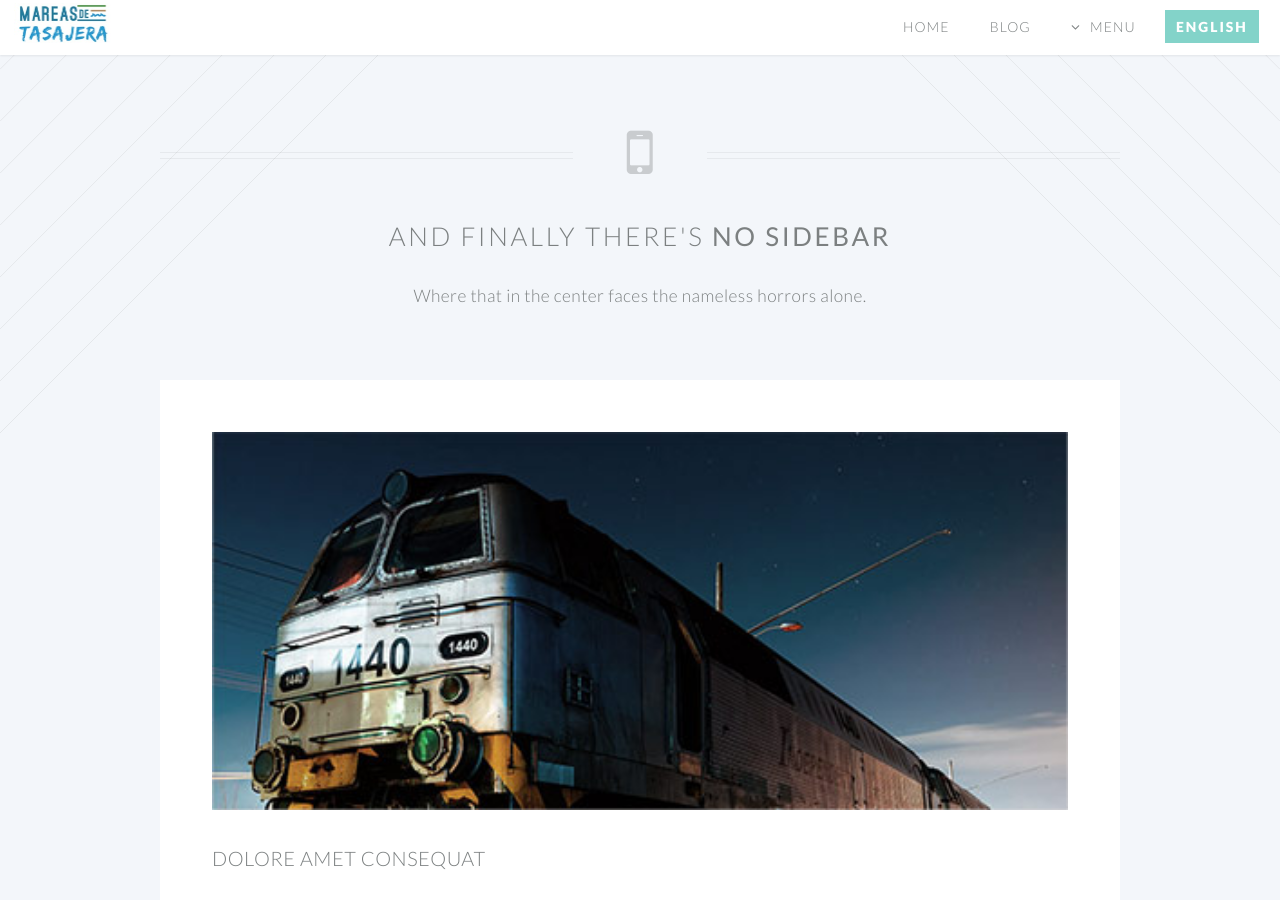
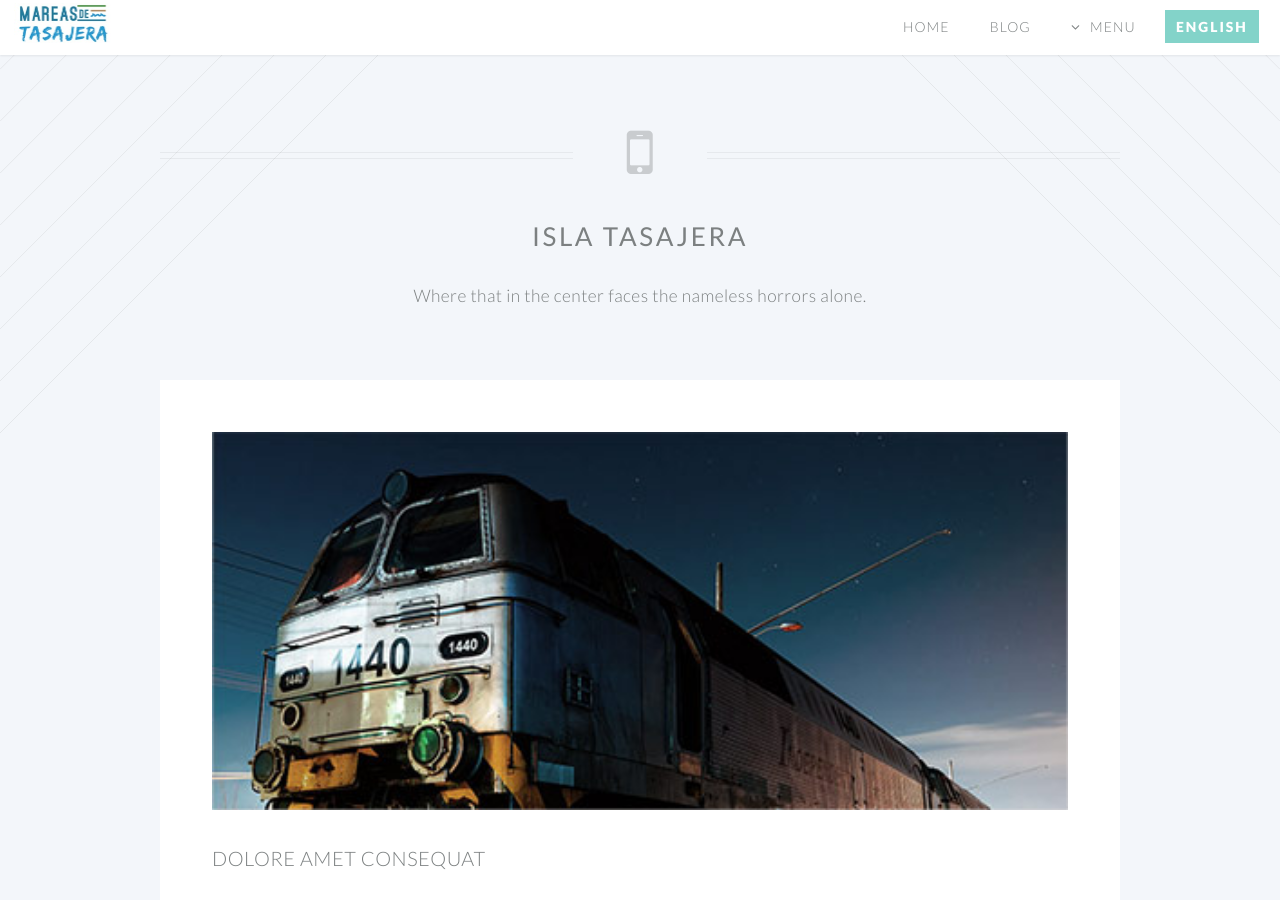
Before and after one commit to danteo90/danteo90.github.io, a Jekyll site: the page built from the-island.html, in a window 1280 px wide and 900 px high. Built offline with Jekyll 4.4.1, drawn with Linux system fonts in a browser that asks for light colours.

Commit message:
Update and rename no-sidebar.html to the-island.html

```diff
--- a/no-sidebar.html
+++ b/the-island.html
@@ -13,7 +13,7 @@ layout: default
 
 				<header class="special container">
 					<span class="icon fa-mobile"></span>
-					<h2>And finally there's <strong>No Sidebar</strong></h2>
+					<h2><strong>Isla Tasajera</strong></h2>
 					<p>Where that in the center faces the nameless horrors alone.</p>
 				</header>
 
```
